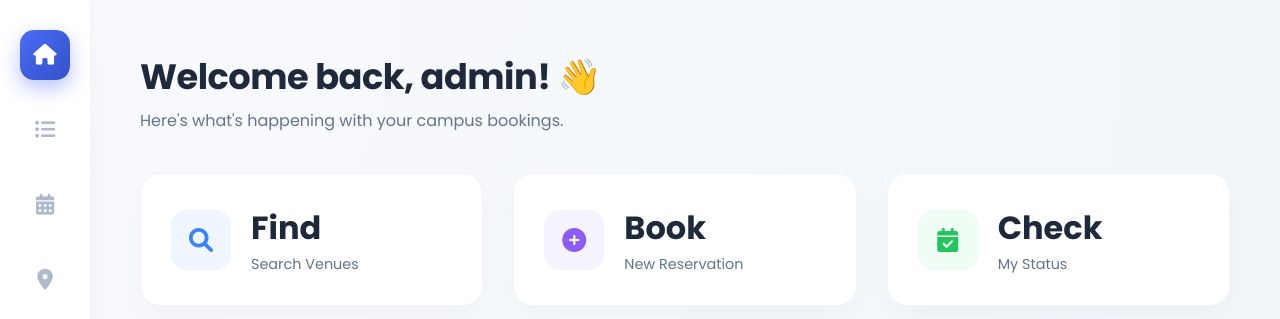
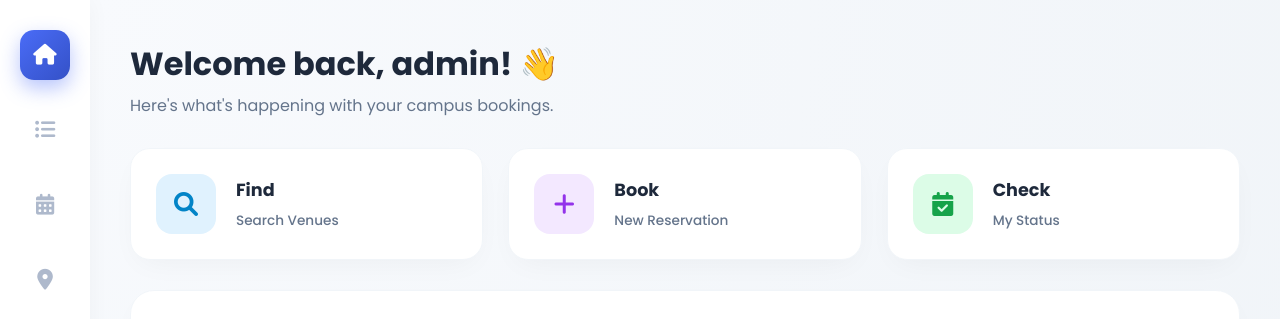
Before and after one commit to Nic2018/university-portal, a Django app: page /dashboard/ in a window 1280 px wide. Shown: the top 319 px of the page. Run offline with Django 5.2, Linux system fonts and the light colour scheme; a user stored in the database is signed in.

Commit message:
latest version

```diff
--- a/templates/dashboard.html
+++ b/templates/dashboard.html
@@ -2,58 +2,72 @@
 <html lang="en">
 <head>
     <meta charset="UTF-8">
-    <title>Student Dashboard</title>
+    <title>Dashboard - Campus Booking</title>
     <link href="https://fonts.googleapis.com/css2?family=Poppins:wght@300;400;500;600;700&display=swap" rel="stylesheet">
     <link rel="stylesheet" href="https://cdnjs.cloudflare.com/ajax/libs/font-awesome/6.0.0/css/all.min.css">
 
+    <link rel="stylesheet" href="https://unpkg.com/leaflet@1.9.4/dist/leaflet.css" integrity="sha256-p4NxAoJBhIIN+hmNHrzRCf9tD/miZyoHS5obTRR9BMY=" crossorigin=""/>
+
     <style>
+        /* RESET & BASE */
         * { margin: 0; padding: 0; box-sizing: border-box; font-family: 'Poppins', sans-serif; }
         body { display: flex; height: 100vh; background-color: #f8f9fc; overflow: hidden; }
 
-        /* --- SIDEBAR --- */
+        /* SIDEBAR */
         .sidebar { width: 90px; background: #fff; display: flex; flex-direction: column; align-items: center; padding: 30px 0; box-shadow: 2px 0 20px rgba(0,0,0,0.03); z-index: 100; }
-        .sidebar-icon { width: 50px; height: 50px; border-radius: 14px; display: flex; justify-content: center; align-items: center; color: #aeb9cc; font-size: 1.3rem; margin-bottom: 25px; transition: 0.3s; text-decoration: none; position: relative; }
+        .sidebar-icon { width: 50px; height: 50px; border-radius: 14px; display: flex; justify-content: center; align-items: center; color: #aeb9cc; font-size: 1.3rem; margin-bottom: 25px; transition: all 0.3s ease; text-decoration: none; position: relative; }
         .sidebar-icon:hover { background: #f0f4ff; color: #4a6cf7; transform: translateY(-2px); }
         .sidebar-icon.active { background: linear-gradient(135deg, #4a6cf7 0%, #3451c7 100%); color: white; box-shadow: 0 8px 20px rgba(74, 108, 247, 0.4); }
-        .sidebar-icon.logout { margin-top: auto; color: #ff6b6b; }
-        .sidebar-icon.logout:hover { background: #fff5f5; color: #d63031; }
-
-        /* Tooltip */
-        .sidebar-icon::after { content: attr(data-tooltip); position: absolute; left: 75px; top: 50%; transform: translateY(-50%) translateX(10px); background-color: #2d3436; color: white; padding: 6px 14px; border-radius: 8px; font-size: 0.85rem; font-weight: 500; white-space: nowrap; opacity: 0; visibility: hidden; transition: 0.2s; pointer-events: none; z-index: 100; }
+        .sidebar-icon.logout { margin-top: auto; color: #ff6b6b; } .sidebar-icon.logout:hover { background: #fff5f5; color: #d63031; }
+        .sidebar-icon::after { content: attr(data-tooltip); position: absolute; left: 75px; top: 50%; transform: translateY(-50%) translateX(10px); background-color: #2d3436; color: white; padding: 6px 14px; border-radius: 8px; font-size: 0.85rem; font-weight: 500; white-space: nowrap; opacity: 0; visibility: hidden; transition: 0.2s cubic-bezier(0.68, -0.55, 0.265, 1.55); pointer-events: none; z-index: 100; }
         .sidebar-icon:hover::after { opacity: 1; visibility: visible; transform: translateY(-50%) translateX(0); }
 
-        /* --- MAIN CONTENT --- */
-        .main-content { flex: 1; padding: 50px; overflow-y: auto; background: radial-gradient(circle at top left, #f8fafd, #f0f4f8); }
+        /* MAIN CONTENT */
+        .main-content { flex: 1; padding: 40px; overflow-y: auto; background: radial-gradient(circle at top left, #f8fafd, #f0f4f8); }
 
-        .header h1 { font-size: 2.2rem; font-weight: 700; color: #1e293b; letter-spacing: -0.5px; }
-        .header p { color: #64748b; margin-top: 5px; font-size: 1rem; }
+        /* WELCOME HEADER */
+        .header { margin-bottom: 30px; }
+        .header h1 { font-size: 2rem; font-weight: 700; color: #1e293b; }
+        .header p { color: #64748b; font-size: 1rem; margin-top: 5px; }
 
-        /* --- ALERT MESSAGES (THE FIX) --- */
-        .alert-success {
-            background: #f0fdf4; color: #16a34a; padding: 16px; border-radius: 12px;
-            margin-bottom: 30px; border-left: 5px solid #16a34a;
-            box-shadow: 0 5px 15px rgba(22, 163, 74, 0.1);
+        /* ACTION CARDS (Find, Book, Check) */
+        .action-grid { display: grid; grid-template-columns: repeat(auto-fit, minmax(250px, 1fr)); gap: 25px; margin-bottom: 30px; }
+
+        .action-card {
+            background: white; border-radius: 20px; padding: 25px; display: flex; align-items: center; gap: 20px;
+            box-shadow: 0 10px 30px -10px rgba(0,0,0,0.05); text-decoration: none; transition: 0.3s; border: 1px solid #f1f5f9;
+        }
+        .action-card:hover { transform: translateY(-5px); box-shadow: 0 20px 40px -10px rgba(0,0,0,0.1); border-color: transparent; }
+
+        .icon-box { width: 60px; height: 60px; border-radius: 16px; display: flex; align-items: center; justify-content: center; font-size: 1.5rem; flex-shrink: 0; }
+        .icon-blue { background: #e0f2fe; color: #0284c7; }
+        .icon-purple { background: #f3e8ff; color: #9333ea; }
+        .icon-green { background: #dcfce7; color: #16a34a; }
+
+        .card-info h3 { font-size: 1.1rem; font-weight: 700; color: #1e293b; margin-bottom: 4px; }
+        .card-info span { color: #64748b; font-size: 0.85rem; font-weight: 500; }
+
+        /* --- 2. NEW MAP SECTION --- */
+        .map-section {
+            background: white;
+            border-radius: 24px;
+            padding: 25px;
+            box-shadow: 0 10px 30px -10px rgba(0,0,0,0.05);
+            border: 1px solid #f1f5f9;
+            height: 500px; /* Adjust height as needed */
+            display: flex;
+            flex-direction: column;
         }
 
-        .alert-error {
-            background: #fef2f2; color: #dc2626; padding: 16px; border-radius: 12px;
-            margin-bottom: 30px; border-left: 5px solid #dc2626;
-            box-shadow: 0 5px 15px rgba(220, 38, 38, 0.1);
+        .map-header { margin-bottom: 15px; display: flex; justify-content: space-between; align-items: center; }
+        .map-header h3 { font-size: 1.2rem; font-weight: 700; color: #1e293b; display: flex; align-items: center; gap: 10px; }
+
+        #campus-map {
+            flex: 1; /* Fills remaining height */
+            width: 100%;
+            border-radius: 16px;
+            z-index: 1; /* Ensure it sits below sidebar tooltips */
         }
-
-        /* --- DASHBOARD CARDS --- */
-        .stats-grid { display: grid; grid-template-columns: repeat(auto-fit, minmax(240px, 1fr)); gap: 30px; margin-top: 40px; }
-
-        .stat-card { background: white; padding: 30px; border-radius: 20px; box-shadow: 0 10px 30px -10px rgba(0,0,0,0.05); transition: 0.3s; display: flex; align-items: center; gap: 20px; border: 1px solid #f1f5f9; text-decoration: none; color: inherit; }
-        .stat-card:hover { transform: translateY(-5px); box-shadow: 0 20px 40px -10px rgba(0,0,0,0.1); border-color: transparent; }
-
-        .stat-icon { width: 60px; height: 60px; border-radius: 16px; display: flex; justify-content: center; align-items: center; font-size: 1.5rem; }
-        .stat-info h3 { font-size: 2rem; font-weight: 700; color: #1e293b; }
-        .stat-info p { color: #64748b; font-size: 0.9rem; margin-top: 2px; }
-
-        .icon-blue { background: #eff6ff; color: #3b82f6; }
-        .icon-purple { background: #f5f3ff; color: #8b5cf6; }
-        .icon-green { background: #f0fdf4; color: #22c55e; }
     </style>
 </head>
 <body>
@@ -63,7 +77,7 @@
         <a href="{% url 'my_bookings' %}" class="sidebar-icon" data-tooltip="My Bookings"><i class="fas fa-list-ul"></i></a>
         <a href="{% url 'calendar' %}" class="sidebar-icon" data-tooltip="View Schedule"><i class="fas fa-calendar-alt"></i></a>
         <a href="{% url 'venue_list' %}" class="sidebar-icon" data-tooltip="Campus Venues"><i class="fas fa-map-marker-alt"></i></a>
-        <a href="{% url 'create_booking' %}" class="sidebar-icon" data-tooltip="Book a Venue"><i class="fas fa-plus"></i></a>
+        <a href="{% url 'create_booking' %}" class="sidebar-icon" data-tooltip="Book a Room"><i class="fas fa-plus"></i></a>
         <a href="{% url 'profile' %}" class="sidebar-icon" data-tooltip="Settings"><i class="fas fa-user-cog"></i></a>
         {% if user.username == 'guest' %}
             <a href="{% url 'logout' %}" class="sidebar-icon logout" data-tooltip="Register Now"><i class="fas fa-user-plus"></i></a>
@@ -73,44 +87,80 @@
     </div>
 
     <div class="main-content">
+
         <div class="header">
-            <h1>Welcome back, {{ user.first_name|default:user.username }}! 👋</h1>
-            <p>Here's what's happening with your campus bookings.</p>
+            {% if user.username == 'guest' %}
+                <h1>Welcome, Guest! 👋</h1>
+                <p>Register an account to start booking venues.</p>
+            {% else %}
+                <h1>Welcome back, {{ user.first_name|default:user.username }}! 👋</h1>
+                <p>Here's what's happening with your campus bookings.</p>
+            {% endif %}
         </div>
 
-        {% if messages %}
-            {% for message in messages %}
-                <div class="alert-{{ message.tags }}">
-                    {{ message }}
-                </div>
-            {% endfor %}
-        {% endif %}
-
-        <div class="stats-grid">
-            <a href="{% url 'venue_list' %}" class="stat-card">
-                <div class="stat-icon icon-blue"><i class="fas fa-search"></i></div>
-                <div class="stat-info">
+        <div class="action-grid">
+            <a href="{% url 'venue_list' %}" class="action-card">
+                <div class="icon-box icon-blue"><i class="fas fa-search"></i></div>
+                <div class="card-info">
                     <h3>Find</h3>
-                    <p>Search Venues</p>
+                    <span>Search Venues</span>
                 </div>
             </a>
-
-            <a href="{% url 'create_booking' %}" class="stat-card">
-                <div class="stat-icon icon-purple"><i class="fas fa-plus-circle"></i></div>
-                <div class="stat-info">
+            <a href="{% url 'create_booking' %}" class="action-card">
+                <div class="icon-box icon-purple"><i class="fas fa-plus"></i></div>
+                <div class="card-info">
                     <h3>Book</h3>
-                    <p>New Reservation</p>
+                    <span>New Reservation</span>
                 </div>
             </a>
-
-            <a href="{% url 'my_bookings' %}" class="stat-card">
-                <div class="stat-icon icon-green"><i class="fas fa-calendar-check"></i></div>
-                <div class="stat-info">
+            <a href="{% url 'my_bookings' %}" class="action-card">
+                <div class="icon-box icon-green"><i class="fas fa-calendar-check"></i></div>
+                <div class="card-info">
                     <h3>Check</h3>
-                    <p>My Status</p>
+                    <span>My Status</span>
                 </div>
             </a>
         </div>
+
+        <div class="map-section">
+            <div class="map-header">
+                <h3><i class="fas fa-map-marked-alt" style="color: #4a6cf7;"></i> Campus Map</h3>
+                <span style="color: #64748b; font-size: 0.9rem;">Live View</span>
+            </div>
+            <div id="campus-map"></div>
+        </div>
+
     </div>
+
+    <script src="https://unpkg.com/leaflet@1.9.4/dist/leaflet.js" integrity="sha256-20nQCchB9co0qIjJZRGuk2/Z9VM+kNiyxNV1lvTlZBo=" crossorigin=""></script>
+
+    <script>
+        // --- MAP INITIALIZATION ---
+        // 1. Create the map and set default view (Coords: Latitude, Longitude, Zoom Level)
+        // You can change [3.140853, 101.693207] to your actual University coordinates
+        var map = L.map('campus-map').setView([3.140853, 101.693207], 16);
+
+        // 2. Add the Tile Layer (The visual map images)
+        L.tileLayer('https://{s}.tile.openstreetmap.org/{z}/{x}/{y}.png', {
+            attribution: '© OpenStreetMap contributors'
+        }).addTo(map);
+
+        // 3. Add Custom Markers (Pins)
+        // Format: L.marker([lat, long]).addTo(map).bindPopup("Message");
+
+        // Example: Block A
+        L.marker([3.1412, 101.6925]).addTo(map)
+            .bindPopup("<b>Block A</b><br>Lecture Halls & Labs")
+            .openPopup();
+
+        // Example: Block B
+        L.marker([3.1405, 101.6935]).addTo(map)
+            .bindPopup("<b>Block B</b><br>Faculty Offices");
+
+        // Example: Library
+        L.marker([3.1400, 101.6930]).addTo(map)
+            .bindPopup("<b>Main Library</b><br>Study Areas");
+
+    </script>
 </body>
 </html>
```
